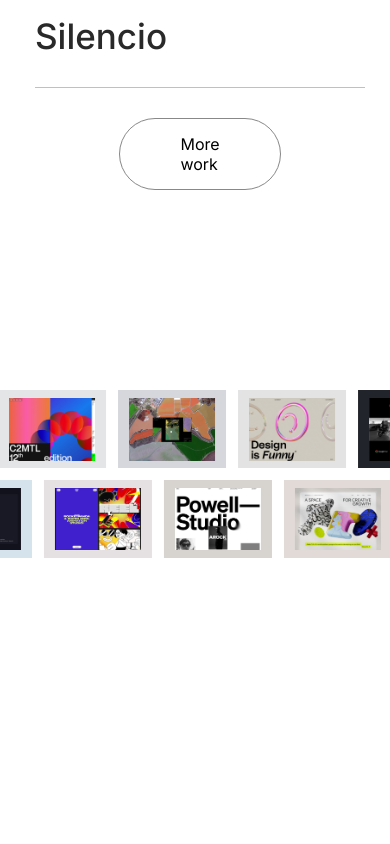
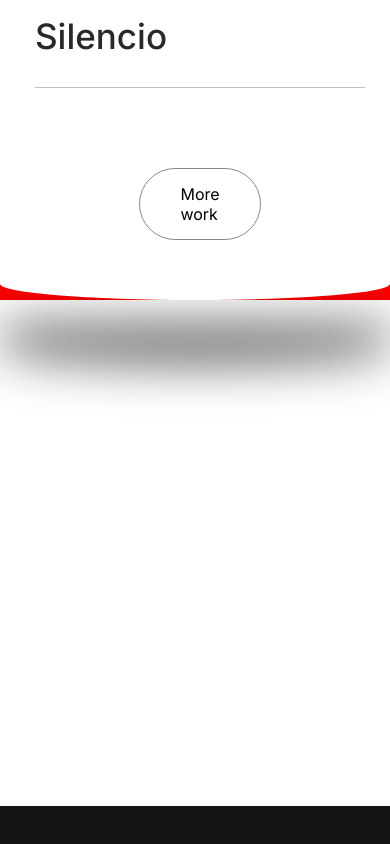
Before and after one commit to omkar01111/portfolio, a Next.js app: page / in a window 390 px wide. Shown: the part 3426-4270 px from the top of the page. Built offline with nearby package versions, Linux system fonts and the light colour scheme.

Commit message:
slider responsivenss

```diff
--- a/src/components/Projects/index.jsx
+++ b/src/components/Projects/index.jsx
@@ -141,10 +141,12 @@ export default function Home() {
       </div>
 
 
-
-      <Rounded>
+<div className={styles.moreWork}>
+<Rounded  >
         <p>More work</p>
       </Rounded>
+</div>
+
       <>
         <motion.div
           ref={modalContainer}
--- a/src/components/Projects/style.module.scss
+++ b/src/components/Projects/style.module.scss
@@ -5,6 +5,13 @@
     padding-right: 200px;
     flex-direction: column;
     margin-top: 300px;
+
+    @media (max-width: 768px) {
+       gap : 50px;
+        padding-bottom: 210px;
+        z-index: 6;
+
+    }
 
 
 
@@ -44,7 +51,14 @@
         }
     }
 
+.moreWork{
 
+    width: 100%;
+    z-index: 10;
+    display: flex;
+    justify-content: center;
+    align-items: center;
+}
 
 
     .modalContainer {
@@ -101,3 +115,7 @@
 
 
 }
+
+main{
+
+}
--- a/src/components/SlidingImages/style.module.scss
+++ b/src/components/SlidingImages/style.module.scss
@@ -6,12 +6,21 @@
     margin-top: 200px;
     background-color: white;
     z-index: 1;
+
+      @media (max-width: 768px) {
+            top:-60vh;
+
+
+        }
+
     .slider{
         display: flex;
         position: relative;
         gap: 3vw;
         width: 120vw;
         left: -10vw;
+
+
         .project{
             width: 25%;
             height: 20vw;
@@ -26,12 +35,17 @@
                     object-fit: cover;
                 }
             }
+            @media (max-width: 768px) {
+            display:none;
+
+        }
         }
     }
     .circleContainer{
         background-color: red;
         position: relative;
         margin-top: 100px;
+
         .circle{
             height: 1550%;
             width: 120%;
@@ -41,6 +55,12 @@
             z-index: 1;
             position: absolute;
             box-shadow: 0px 60px 50px rgba(0, 0, 0, 0.748);
+
+            @media (max-width: 768px) {
+                height: 100%;
+                width: 100%;
+                left: 0;
+            }
         }
     }
 }
```
